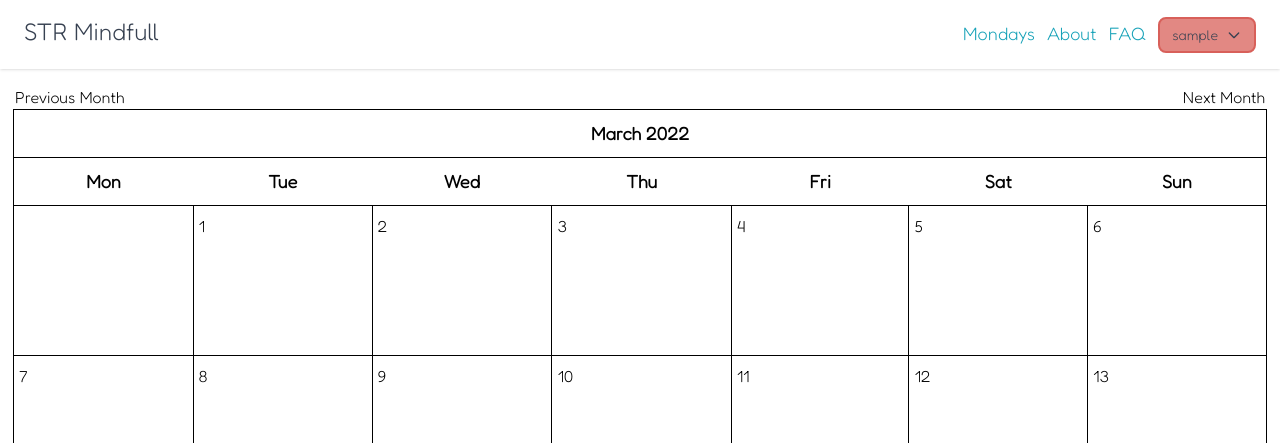
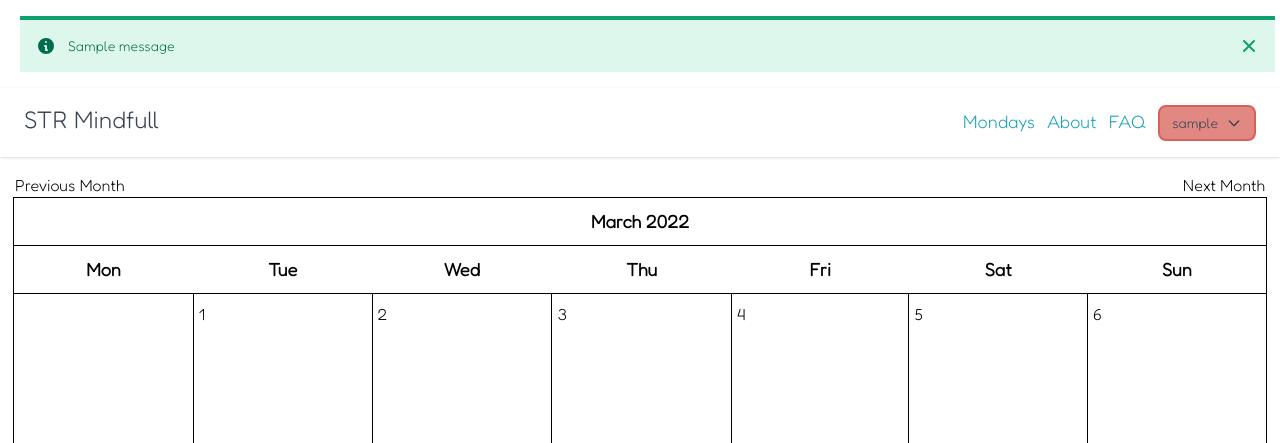
Before and after one commit to redmac135/mindful, a Django app: page /dashboard/ in a window 1280 px wide. Shown: the top 443 px of the page. Run offline with Django 4.2, Linux system fonts and the light colour scheme; a user stored in the database is signed in; tables that the repository leaves empty hold one stand-in row (values such as "Sample post"); one stand-in notice (Sample message) is shown; some libraries are stand-ins or nearby versions.

Commit message:
Add notification after form completion

```diff
--- a/mindful/settings.py
+++ b/mindful/settings.py
@@ -159,7 +159,13 @@ EMAIL_USE_TLS = True
 DEFAULT_FROM_EMAIL = 'mindful.str@gmail.com'
 
 # Toggle sandbox mode (when running in DEBUG mode)
+
 SENDGRID_SANDBOX_MODE_IN_DEBUG = True
 
 # zenquotes API
+
 ZENQUOTES_API_KEY = env('ZENQUOTES_API_KEY')
+
+# Django session messages
+
+MESSAGE_STORAGE = 'django.contrib.messages.storage.session.SessionStorage'
--- a/reflection/views.py
+++ b/reflection/views.py
@@ -12,6 +12,7 @@ from .forms import FormReflectionOne, FormReflectionTwo
 from .utils import ReflectionCalendar
 from .choices import FEELING_ICONS
 from mindful.settings import ZENQUOTES_API_KEY
+from django.contrib import messages
 
 # Create your views here.
 
@@ -83,6 +84,7 @@ class FormReflectionView(View):
                 ReflectionEntry.objects.filter(
                     user=request.user, date=datetime.now()
                 ).update(feeling=feeling, adjective=adjective, reason=reason)
+                messages.success(request, 'Reflection Updated Successfully')
             else:
                 ReflectionEntry.objects.create(
                     user=request.user,
@@ -90,6 +92,10 @@ class FormReflectionView(View):
                     adjective=adjective,
                     reason=reason,
                 )
+                messages.success(request, 'Reflection Saved Successfully')
+        else:
+            messages.error(request, 'You\'re not logged in, reflection did not save')
+
         return redirect('dashboard')
 
     def get_quote(self, date_cst):
--- a/static/base/css/base.css
+++ b/static/base/css/base.css
@@ -797,6 +797,17 @@ input:checked + .toggle-bg {
   --tw-bg-opacity: 1;
   background-color: rgb(236 176 172 / var(--tw-bg-opacity));
 }
+.sr-only {
+  position: absolute;
+  width: 1px;
+  height: 1px;
+  padding: 0;
+  margin: -1px;
+  overflow: hidden;
+  clip: rect(0, 0, 0, 0);
+  white-space: nowrap;
+  border-width: 0;
+}
 .visible {
   visibility: visible;
 }
@@ -854,6 +865,37 @@ input:checked + .toggle-bg {
   margin-left: 0.75rem;
   margin-right: 0.75rem;
 }
+.-mx-1\.5 {
+  margin-left: -0.375rem;
+  margin-right: -0.375rem;
+}
+.-my-1\.5 {
+  margin-top: -0.375rem;
+  margin-bottom: -0.375rem;
+}
+.-mx-1 {
+  margin-left: -0.25rem;
+  margin-right: -0.25rem;
+}
+.-my-1 {
+  margin-top: -0.25rem;
+  margin-bottom: -0.25rem;
+}
+.my-5 {
+  margin-top: 1.25rem;
+  margin-bottom: 1.25rem;
+}
+.my-2 {
+  margin-top: 0.5rem;
+  margin-bottom: 0.5rem;
+}
+.my-4 {
+  margin-top: 1rem;
+  margin-bottom: 1rem;
+}
+.mr-2 {
+  margin-right: 0.5rem;
+}
 .mb-4 {
   margin-bottom: 1rem;
 }
@@ -878,6 +920,12 @@ input:checked + .toggle-bg {
 .mb-6 {
   margin-bottom: 1.5rem;
 }
+.ml-3 {
+  margin-left: 0.75rem;
+}
+.ml-auto {
+  margin-left: auto;
+}
 .block {
   display: block;
 }
@@ -914,18 +962,24 @@ input:checked + .toggle-bg {
 .h-10 {
   height: 2.5rem;
 }
+.h-5 {
+  height: 1.25rem;
+}
+.h-8 {
+  height: 2rem;
+}
 .w-64 {
   width: 16rem;
 }
 .w-1\/2 {
   width: 50%;
 }
+.w-4 {
+  width: 1rem;
+}
 .w-full {
   width: 100%;
 }
-.w-4 {
-  width: 1rem;
-}
 .w-44 {
   width: 11rem;
 }
@@ -935,11 +989,20 @@ input:checked + .toggle-bg {
 .w-36 {
   width: 9rem;
 }
+.w-5 {
+  width: 1.25rem;
+}
+.w-8 {
+  width: 2rem;
+}
 .flex-1 {
   flex: 1 1 0%;
 }
 .flex-shrink {
   flex-shrink: 1;
+}
+.flex-shrink-0 {
+  flex-shrink: 0;
 }
 .-translate-x-full {
   --tw-translate-x: -100%;
@@ -1106,8 +1169,15 @@ input:checked + .toggle-bg {
 .border-t-2 {
   border-top-width: 2px;
 }
+.border-t-4 {
+  border-top-width: 4px;
+}
 .border-solid {
   border-style: solid;
+}
+.border-green-400 {
+  --tw-border-opacity: 1;
+  border-color: rgb(49 196 141 / var(--tw-border-opacity));
 }
 .border-mindful-pink-400 {
   --tw-border-opacity: 1;
@@ -1145,9 +1215,17 @@ input:checked + .toggle-bg {
   --tw-border-opacity: 1;
   border-color: rgb(227 160 8 / var(--tw-border-opacity));
 }
+.border-green-500 {
+  --tw-border-opacity: 1;
+  border-color: rgb(14 159 110 / var(--tw-border-opacity));
+}
 .bg-gray-200 {
   --tw-bg-opacity: 1;
   background-color: rgb(229 231 235 / var(--tw-bg-opacity));
+}
+.bg-green-300 {
+  --tw-bg-opacity: 1;
+  background-color: rgb(132 225 188 / var(--tw-bg-opacity));
 }
 .bg-white {
   --tw-bg-opacity: 1;
@@ -1184,9 +1262,19 @@ input:checked + .toggle-bg {
   --tw-bg-opacity: 1;
   background-color: rgb(252 211 77 / var(--tw-bg-opacity));
 }
+.bg-green-100 {
+  --tw-bg-opacity: 1;
+  background-color: rgb(222 247 236 / var(--tw-bg-opacity));
+}
 .bg-opacity-50 {
   --tw-bg-opacity: 0.5;
 }
+.fill-current {
+  fill: currentColor;
+}
+.p-5 {
+  padding: 1.25rem;
+}
 .p-4 {
   padding: 1rem;
 }
@@ -1199,8 +1287,8 @@ input:checked + .toggle-bg {
 .p-1 {
   padding: 0.25rem;
 }
-.p-5 {
-  padding: 1.25rem;
+.p-1\.5 {
+  padding: 0.375rem;
 }
 .px-6 {
   padding-left: 1.5rem;
@@ -1330,6 +1422,18 @@ input:checked + .toggle-bg {
 .text-blue-600 {
   --tw-text-opacity: 1;
   color: rgb(28 100 242 / var(--tw-text-opacity));
+}
+.text-green-700 {
+  --tw-text-opacity: 1;
+  color: rgb(4 108 78 / var(--tw-text-opacity));
+}
+.text-green-500 {
+  --tw-text-opacity: 1;
+  color: rgb(14 159 110 / var(--tw-text-opacity));
+}
+.underline {
+  -webkit-text-decoration-line: underline;
+          text-decoration-line: underline;
 }
 .no-underline {
   -webkit-text-decoration-line: none;
--- a/templates/base/navbar.html
+++ b/templates/base/navbar.html
@@ -1,4 +1,21 @@
 {% load static %}
+
+{% if messages %}
+<ul class="messages">
+    {% for message in messages %}
+    <div id="alert-border-3" class="flex p-4 mb-4 bg-green-100 border-t-4 border-green-500 dark:bg-green-200 my-4" role="alert">
+        <svg class="flex-shrink-0 w-5 h-5 text-green-700" fill="currentColor" viewBox="0 0 20 20" xmlns="http://www.w3.org/2000/svg"><path fill-rule="evenodd" d="M18 10a8 8 0 11-16 0 8 8 0 0116 0zm-7-4a1 1 0 11-2 0 1 1 0 012 0zM9 9a1 1 0 000 2v3a1 1 0 001 1h1a1 1 0 100-2v-3a1 1 0 00-1-1H9z" clip-rule="evenodd"></path></svg>
+        <div class="ml-3 text-sm font-medium text-green-700">
+          {{ message }}
+        </div>
+        <button type="button" class="ml-auto -mx-1.5 -my-1.5 bg-green-100 dark:bg-green-200 text-green-500 rounded-lg focus:ring-2 focus:ring-green-400 p-1.5 hover:bg-green-200 dark:hover:bg-green-300 inline-flex h-8 w-8"  data-dismiss-target="#alert-border-3" aria-label="Close">
+          <span class="sr-only">Dismiss</span>
+          <svg class="w-5 h-5" fill="currentColor" viewBox="0 0 20 20" xmlns="http://www.w3.org/2000/svg"><path fill-rule="evenodd" d="M4.293 4.293a1 1 0 011.414 0L10 8.586l4.293-4.293a1 1 0 111.414 1.414L11.414 10l4.293 4.293a1 1 0 01-1.414 1.414L10 11.414l-4.293 4.293a1 1 0 01-1.414-1.414L8.586 10 4.293 5.707a1 1 0 010-1.414z" clip-rule="evenodd"></path></svg>
+        </button>
+    </div>
+    {% endfor %}
+</ul>
+{% endif %}
 
 <nav
     class="flex flex-col w-full px-6 py-4 font-sans text-center bg-white shadow sm:flex-row sm:items-baseline sm:justify-between sm:text-left mb-4">
```
Also changed, not shown: other parts of static/base/css/base.css (+50 -6 lines).
